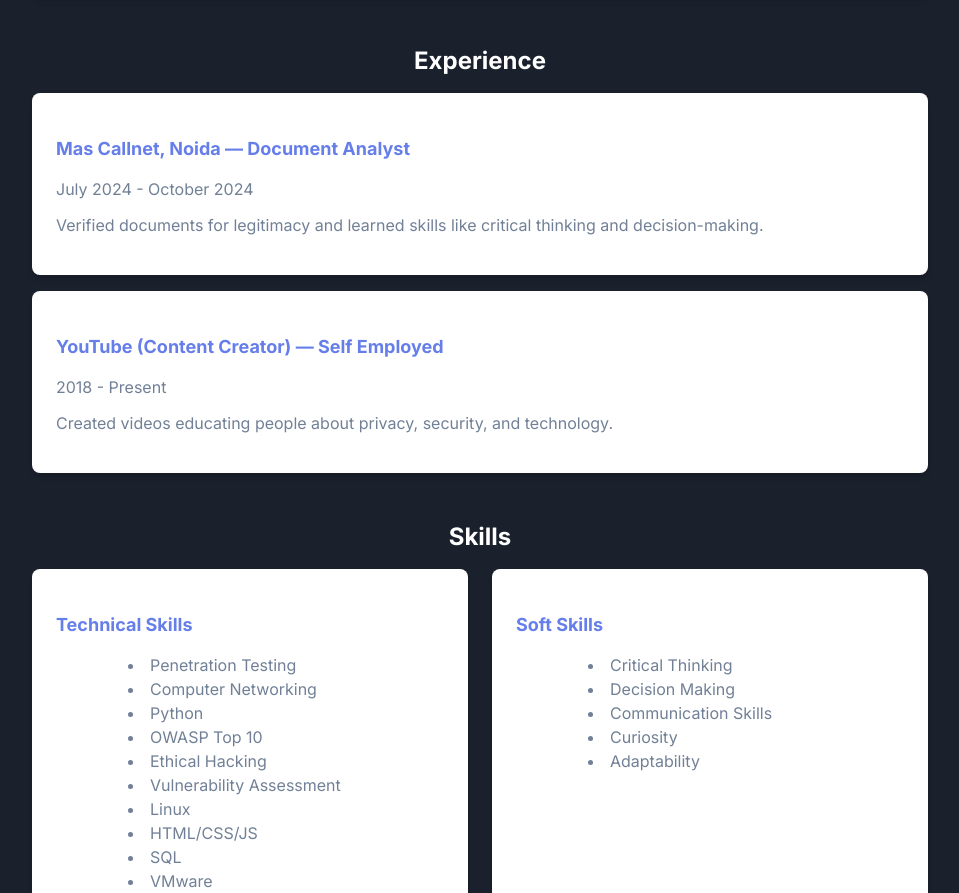
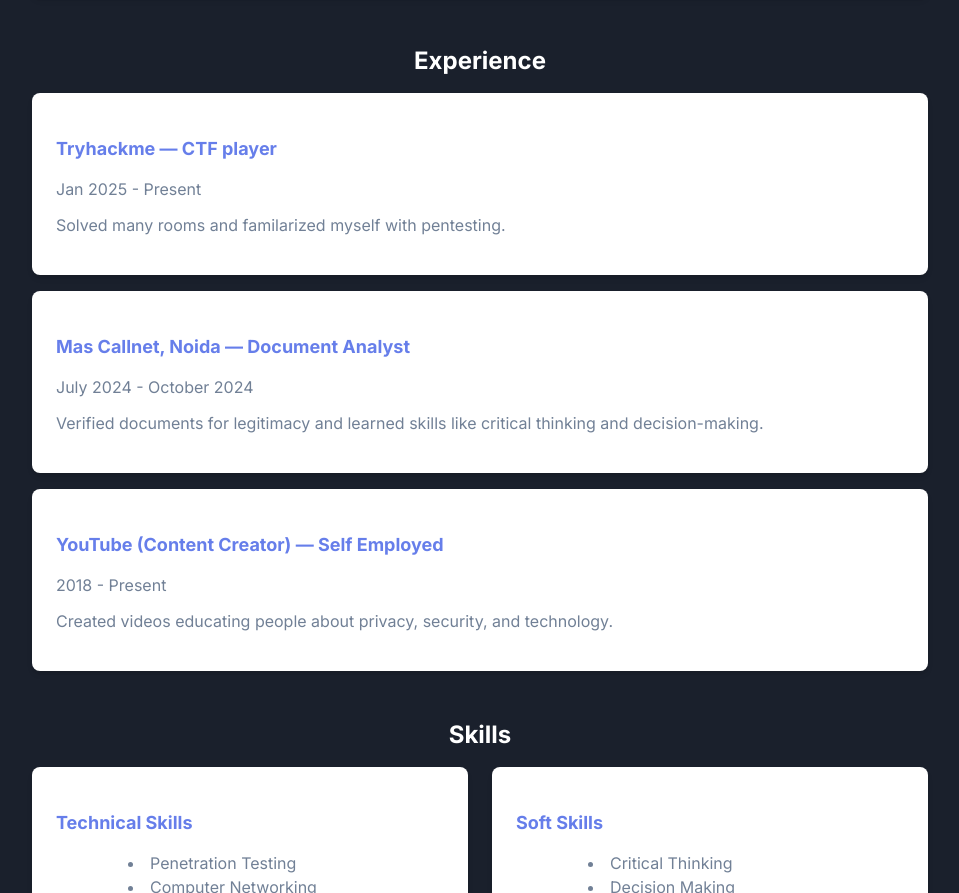
Before and after one commit to Officerwasu/Portfolio, a plain HTML site: page index.html in a window 1280 px wide. Shown: the part 841-1734 px from the top of the page, without its empty margins (160-1119 px from the left). Drawn offline with Linux system fonts and the light colour scheme.

Commit message:
Update index.html

```diff
--- a/index.html
+++ b/index.html
@@ -46,6 +46,11 @@
         <section id="experience" class="mb-12">
             <h2 class="text-2xl font-semibold mb-4 text-gray-900 dark:text-white text-center">Experience</h2>
             <div class="space-y-4">
+                <div class="bg-white dark:bg-gray-800 shadow-md rounded-lg p-4 sm:p-6">
+                    <h3 class="text-lg font-semibold text-indigo-500 dark:text-indigo-400">Tryhackme — CTF player</h3>
+                    <p class="text-gray-600 dark:text-gray-300">Jan 2025 - Present</p>
+                    <p class="text-gray-700 dark:text-gray-200">Solved many rooms and familarized myself with pentesting.</p>
+                </div>
                 <div class="bg-white dark:bg-gray-800 shadow-md rounded-lg p-4 sm:p-6">
                     <h3 class="text-lg font-semibold text-indigo-500 dark:text-indigo-400">Mas Callnet, Noida — Document Analyst</h3>
                     <p class="text-gray-600 dark:text-gray-300">July 2024 - October 2024</p>
```
